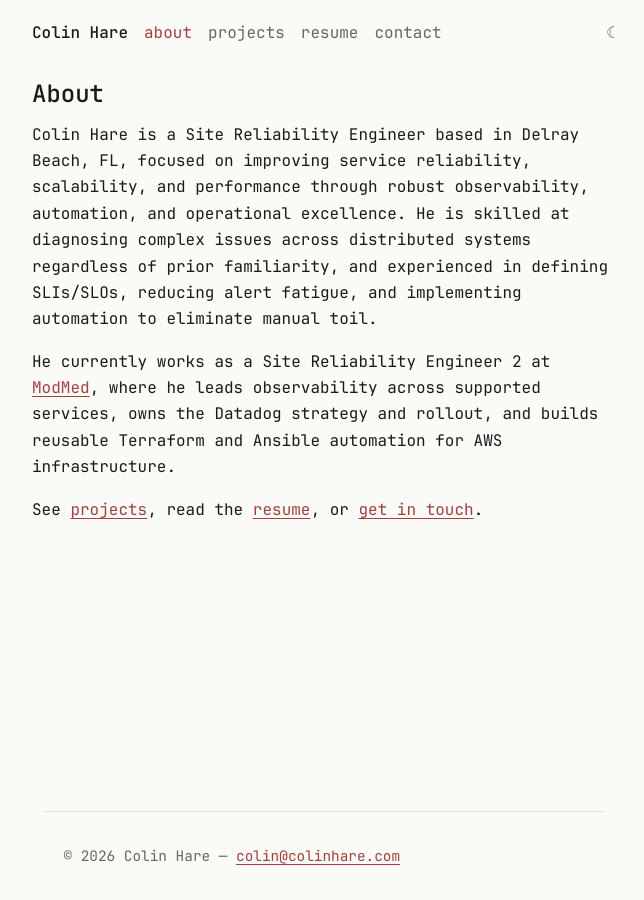
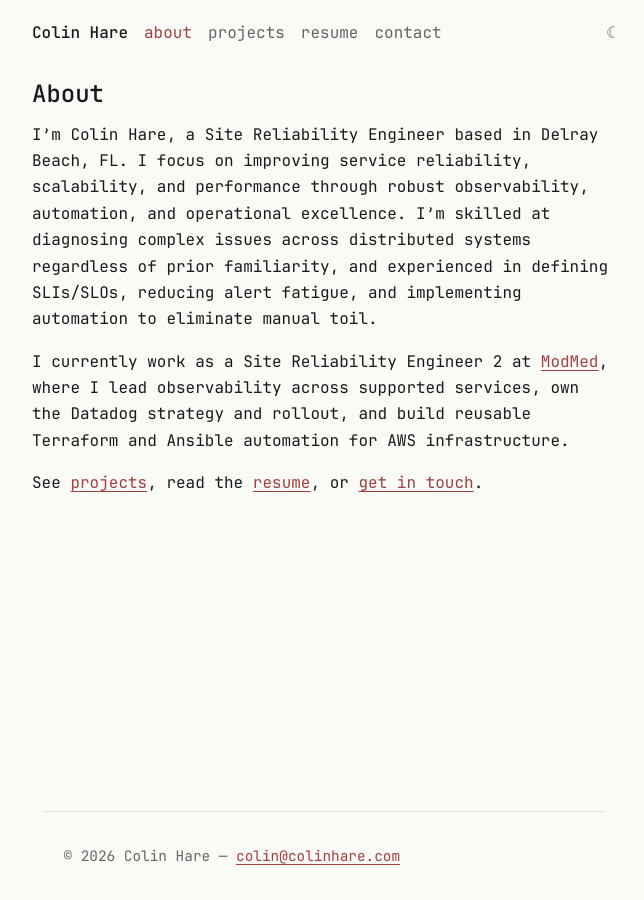
Before and after one commit to cthare/cthare.github.io, a Jekyll site: the page built from index.md, in a window 1280 px wide. Shown: the whole page, without its empty margins (316-960 px from the left). Built offline with Jekyll 4.4.1, drawn with Linux system fonts in a browser that asks for light colours.

Commit message:
blurb update

```diff
--- a/index.md
+++ b/index.md
@@ -4,8 +4,8 @@ title: About
 permalink: /
 ---
 
-Colin Hare is a Site Reliability Engineer based in Delray Beach, FL, focused on improving service reliability, scalability, and performance through robust observability, automation, and operational excellence. He is skilled at diagnosing complex issues across distributed systems regardless of prior familiarity, and experienced in defining SLIs/SLOs, reducing alert fatigue, and implementing automation to eliminate manual toil.
+I'm Colin Hare, a Site Reliability Engineer based in Delray Beach, FL. I focus on improving service reliability, scalability, and performance through robust observability, automation, and operational excellence. I'm skilled at diagnosing complex issues across distributed systems regardless of prior familiarity, and experienced in defining SLIs/SLOs, reducing alert fatigue, and implementing automation to eliminate manual toil.
 
-He currently works as a Site Reliability Engineer 2 at [ModMed](https://www.modmed.com), where he leads observability across supported services, owns the Datadog strategy and rollout, and builds reusable Terraform and Ansible automation for AWS infrastructure.
+I currently work as a Site Reliability Engineer 2 at [ModMed](https://www.modmed.com), where I lead observability across supported services, own the Datadog strategy and rollout, and build reusable Terraform and Ansible automation for AWS infrastructure.
 
 See [projects](/projects/), read the [resume](/resume/), or [get in touch](/contact/).
```
